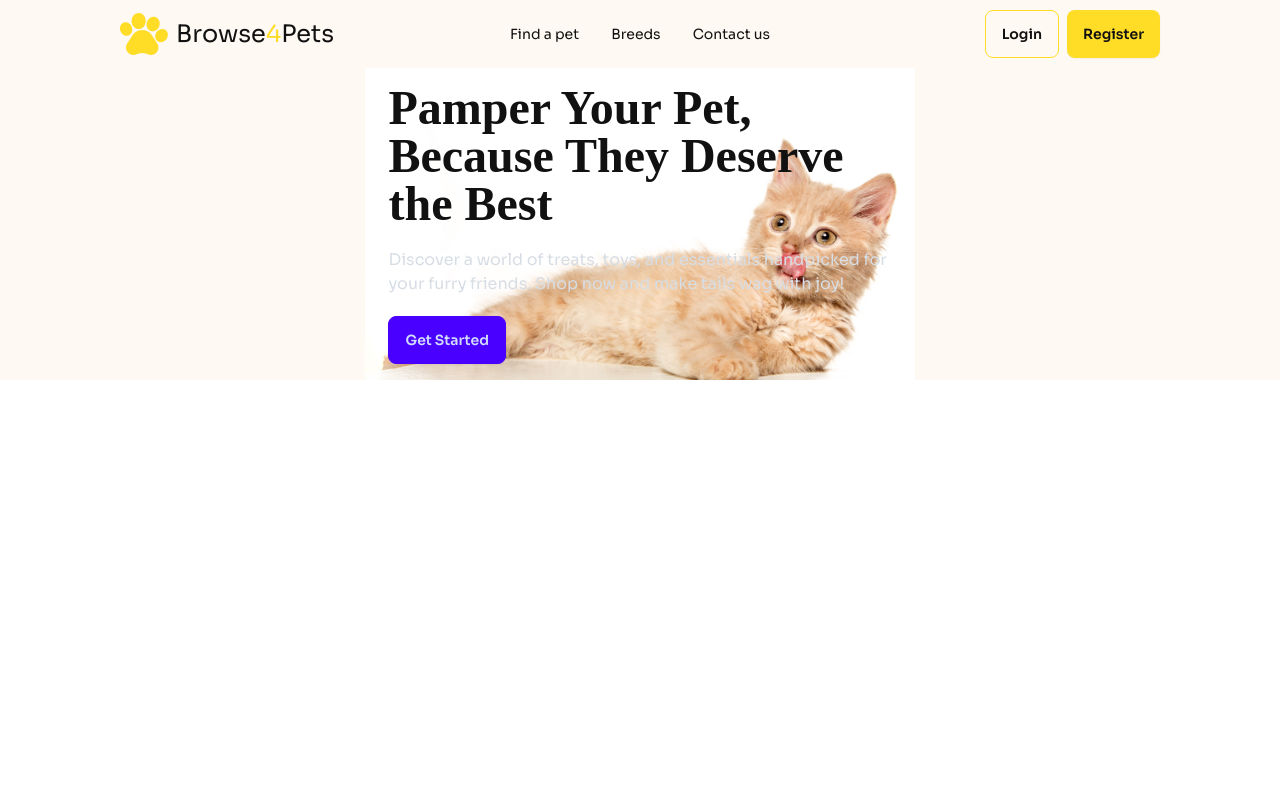
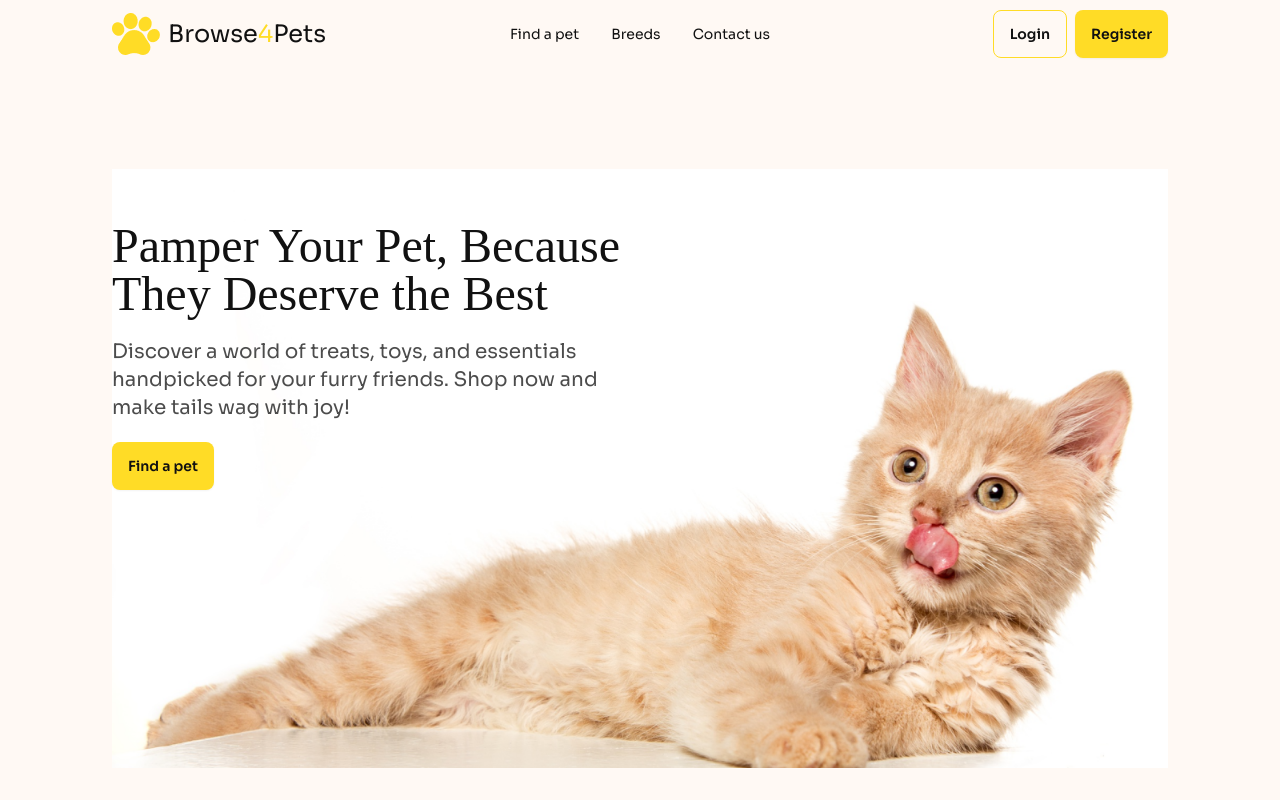
Before and after one commit to AbirR1Max/assignment-03-abir, a website: page index.html in a window 1280 px wide. Drawn offline with nearby package versions, Linux system fonts and the light colour scheme; a web font is replaced by a local one.

Commit message:
finished head section and hero section

```diff
--- a/index.html
+++ b/index.html
@@ -24,13 +24,14 @@
             font-family: "ADLaM Display", serif;
             font-weight: 400;
             font-style: normal;
+            line-height: normal;
         }
     </style>
 </head>
 
-<body class="overflow-x-hidden font-sora px-[4.2%] lg:px-[8.75%]  bg-[#FFF9F4]">
-    <header>
-        <div class="navbar bg-[#FFF9F4]">
+<body class="min-h-screen overflow-x-hidden font-sora   bg-[#FFF9F4]">
+    <header class="border-b border-black md:border-0  ">
+        <div class="navbar bg-[#FFF9F4] px-[4.2%] lg:px-[8.75%]">
             <div class="navbar-start">
                 <div class="flex gap-2 items-center">
                     <img src="assets/logo-header.png" alt="">
@@ -74,29 +75,31 @@
             </div>
         </div>
     </header>
+    <div class=" px-[4.2%] lg:px-[8.75%]">
+
         <main>
-        <div
-  class="hero"
-  style="background-image: url('assets/cat-big.png');
+            <div class="hero pt-[32px] md:py-[1px] w-[350px] md:w-full md:h-[700px]" style="background-image: url('assets/cat-big.png');
           background-size: contain;
           background-repeat: no-repeat;
-  background-position: bottom;
+          background-position: bottom center;
           ">
 
-  <div class="hero-content text-neutral-content text-left">
-    <div class="w-full md:w-1/2">
-      <h1 class="mb-5 text-5xl text-[#111] adlam-display-regular font-bold">Pamper Your Pet, Because They Deserve the Best</h1>
-      <p class="mb-5">
-        Discover a world of treats, toys, and essentials handpicked for your furry friends. Shop now and make tails wag with joy!
+                <div class="text-neutral-content text-left md:justify-start md:w-full">
+                    <div class="w-full md:w-1/2 pt-1 pb-[128px]">
+                        <h1 class="mb-5 text-3xl font-normal md:text-5xl text-[#111] adlam-display-regular">Pamper Your Pet, Because
+                            They Deserve the Best</h1>
+                        <p class="mb-5 text-xl md:text-[20px] text-black/[0.7]">
+                            Discover a world of treats, toys, and essentials handpicked for your furry friends. Shop now
+                            and make tails wag with joy!
                         </p>
-      <button class="btn btn-primary">Get Started</button>
+                        <a class="btn text-[#111] bg-[#FFDC26] border-none hover:text-[white]">Find a pet</a>
                     </div>
                 </div>
             </div>
         </main>
         <footer>
-
         </footer>
+    </div>
 </body>
 
 </html>
```
Lines whose indentation alone changed are shown as unchanged.
